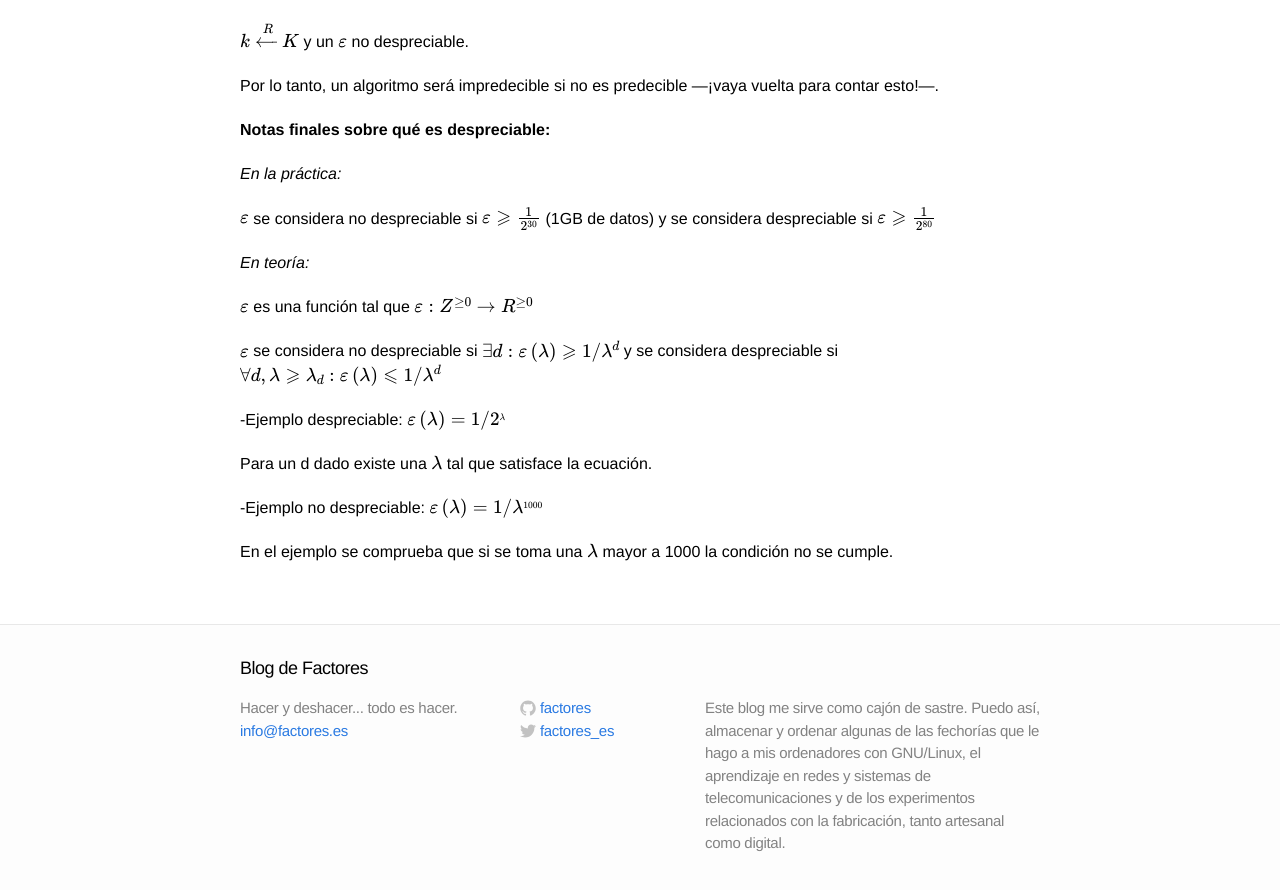
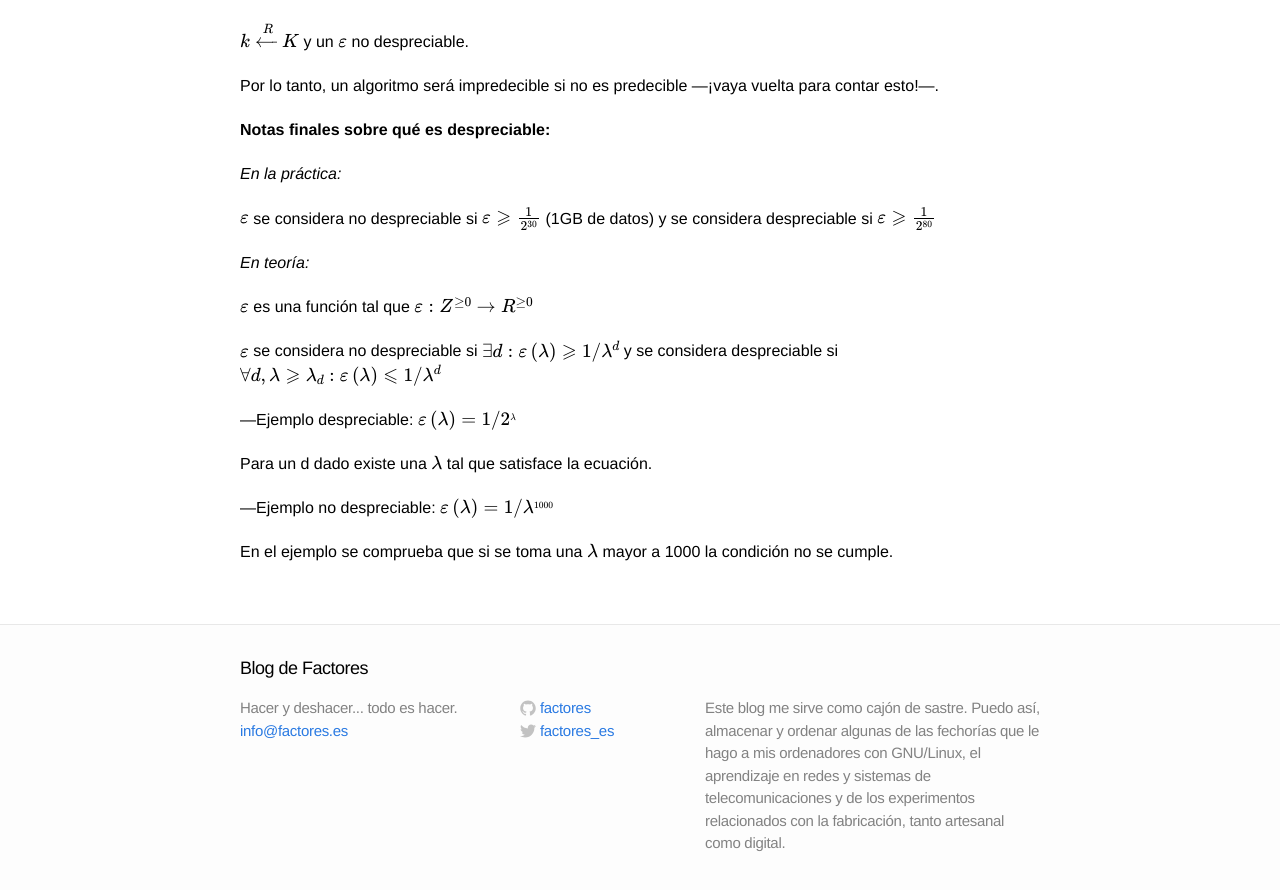
Before and after one commit to ddelaviuda/ddelaviuda.github.io, a Jekyll site: the page built from _posts/2016-09-05-Criptografia-elemental.markdown, in a window 1280 px wide and 900 px high, scrolled down 2143 px. Shown: the top 890 px of the window. Built offline with Jekyll 4.4.1, drawn with Linux system fonts in a browser that asks for light colours; formulas are drawn with MathJax 3.

```diff
--- a/_posts/2016-09-05-Criptografia-elemental.markdown
+++ b/_posts/2016-09-05-Criptografia-elemental.markdown
@@ -107,10 +107,10 @@ $$\varepsilon$$ es una función tal que $$\varepsilon:Z^{\geq 0}\rightarrow R^{\
 
 $$ \varepsilon $$ se considera no despreciable si $$ \exists d:\varepsilon\left(\lambda \right )\geqslant 1/\lambda^{d}$$ y se considera despreciable si  $$\forall d, \lambda\geqslant \lambda_d: \varepsilon \left(\lambda \right )\leqslant 1/\lambda^{d}$$
 
--Ejemplo despreciable: $$\varepsilon \left(\lambda \right )=1/2^{_{\lambda}}$$
+---Ejemplo despreciable: $$\varepsilon \left(\lambda \right )=1/2^{_{\lambda}}$$
 
 Para un d dado existe una $$\lambda$$ tal que satisface la ecuación.
 
--Ejemplo no despreciable: $$\varepsilon \left(\lambda \right )=1/\lambda^{_{1000}}$$
+---Ejemplo no despreciable: $$\varepsilon \left(\lambda \right )=1/\lambda^{_{1000}}$$
 
 En el ejemplo se comprueba que si se toma una $$\lambda$$ mayor a 1000 la condición no se cumple.
```
